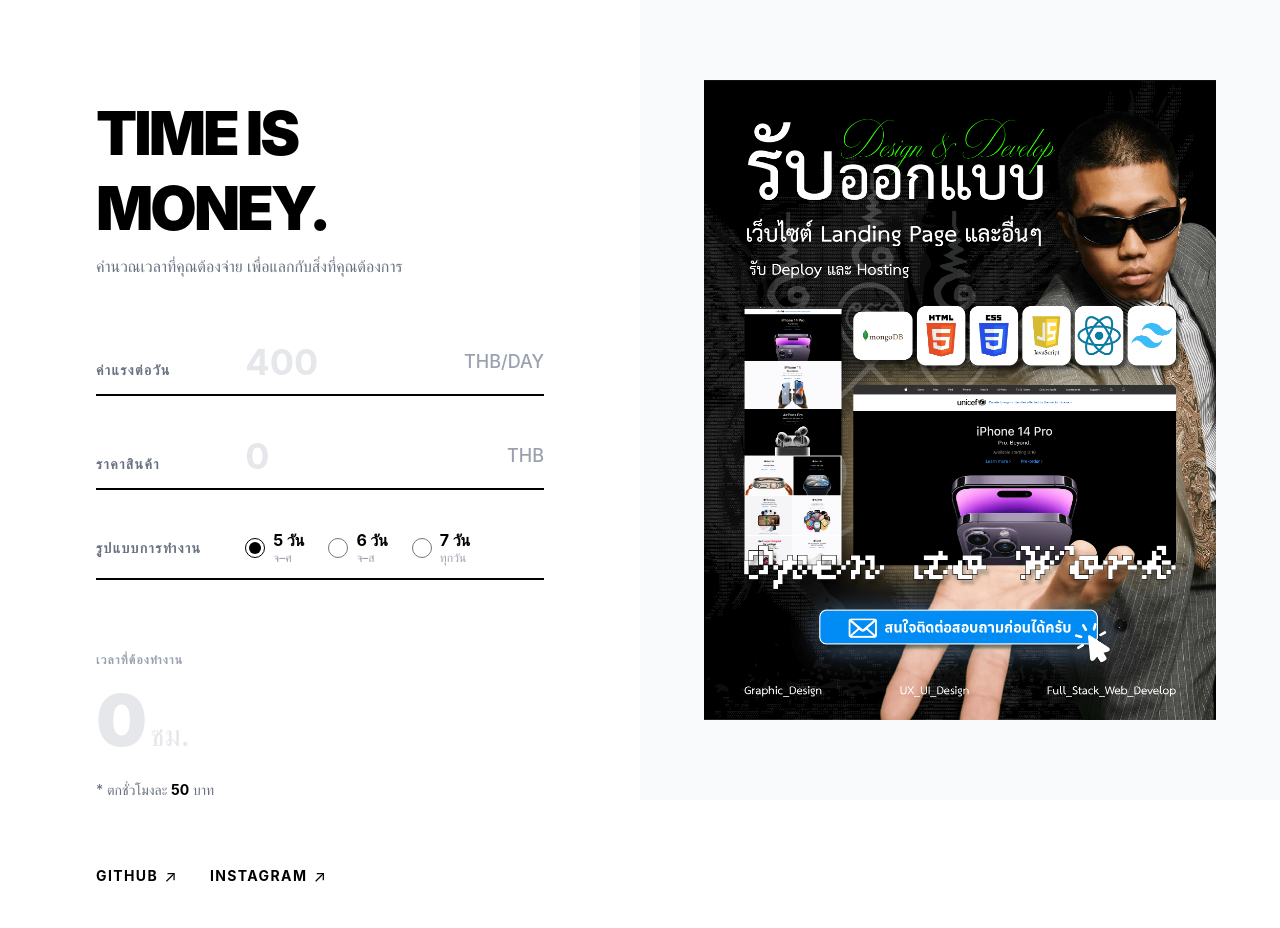
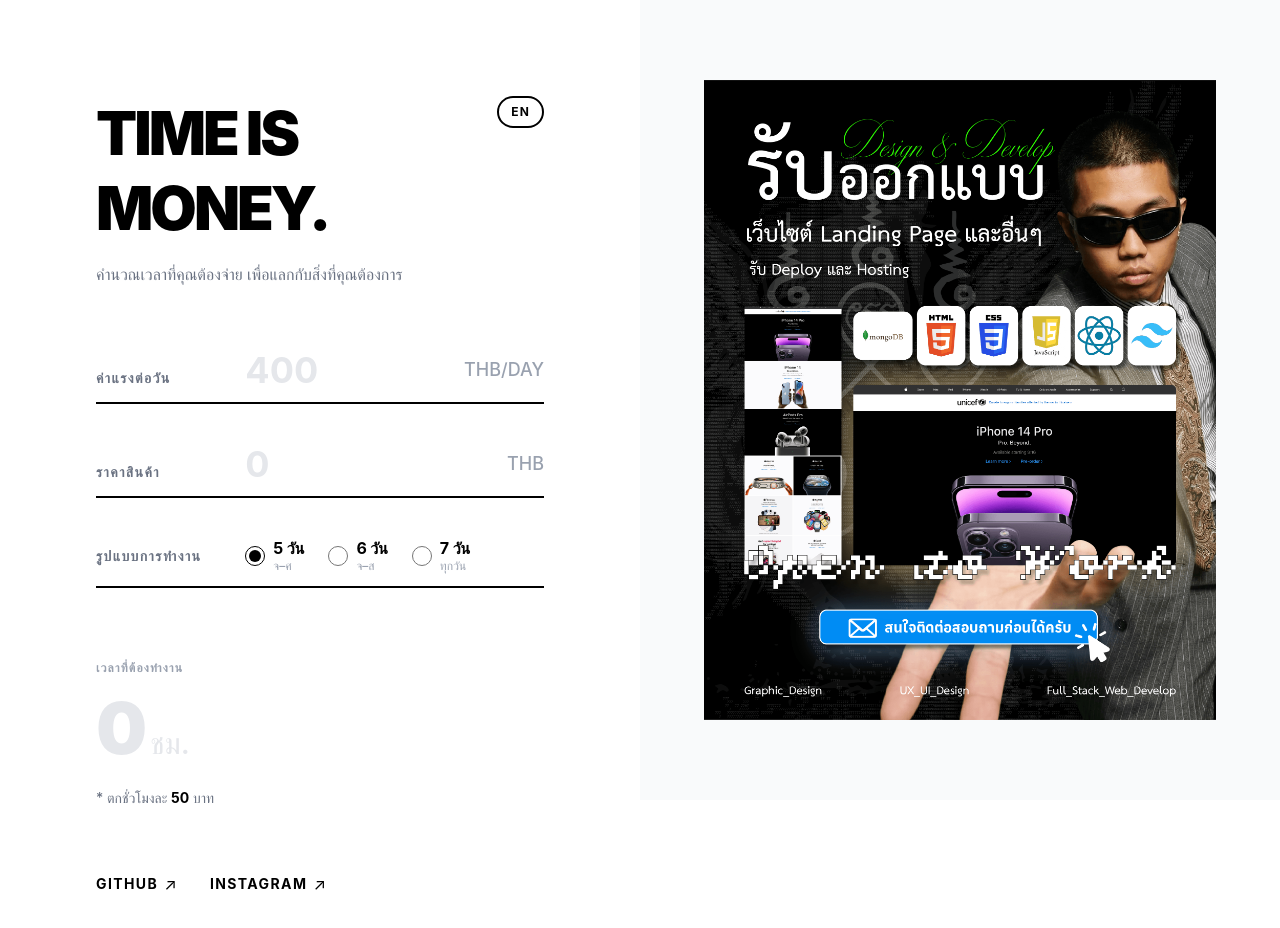
Before and after one commit to jolynestarchaser/timecalculator, a React (Vite) app: page / in a window 1280 px wide. Shown: the top 928 px of the page. Built offline with nearby package versions, Linux system fonts and the light colour scheme.

Commit message:
Update Language

```diff
--- a/src/App.jsx
+++ b/src/App.jsx
@@ -1,9 +1,63 @@
 import { useState } from 'react'
+
+const translations = {
+  th: {
+    subtitle: 'คำนวณเวลาที่คุณต้องจ่าย เพื่อแลกกับสิ่งที่คุณต้องการ',
+    wageLabel: 'ค่าแรงต่อวัน',
+    priceLabel: 'ราคาสินค้า',
+    scheduleLabel: 'รูปแบบการทำงาน',
+    days5: '5 วัน',
+    days5sub: 'จ–ศ',
+    days6: '6 วัน',
+    days6sub: 'จ–ส',
+    days7: '7 วัน',
+    days7sub: 'ทุกวัน',
+    resultTitle: 'เวลาที่ต้องทำงาน',
+    tooRich: 'คุณรวยเกินจะมาใช้แอพอะไรแบบนี้อีกแล้ว 💸',
+    tooRichSub: 'เอาเวลาไปใช้ชีวิตเถอะครับ!',
+    invalidTitle: 'ตัวเลขสูงหรือผิดปกติเกินไป',
+    invalidSub: 'กรุณาลดจำนวนลงให้อยู่ในขอบเขตที่คำนวณได้',
+    hrs: 'ชม.',
+    mins: 'นาที',
+    dayUnit: 'วัน',
+    and: 'และ',
+    weekUnit: 'สัปดาห์',
+    hourlyNote: '* ตกชั่วโมงละ',
+    baht: 'บาท',
+  },
+  en: {
+    subtitle: 'Calculate how much of your life you need to trade for what you want.',
+    wageLabel: 'Daily Wage',
+    priceLabel: 'Item Price',
+    scheduleLabel: 'Work Schedule',
+    days5: '5 Days',
+    days5sub: 'Mon–Fri',
+    days6: '6 Days',
+    days6sub: 'Mon–Sat',
+    days7: '7 Days',
+    days7sub: 'Everyday',
+    resultTitle: 'Time Required to Work',
+    tooRich: "You're too rich to be using an app like this 💸",
+    tooRichSub: 'Go enjoy your life!',
+    invalidTitle: 'Number is too high or invalid',
+    invalidSub: 'Please reduce the amount to a calculable range.',
+    hrs: 'hrs',
+    mins: 'min',
+    dayUnit: 'days',
+    and: 'and',
+    weekUnit: 'weeks',
+    hourlyNote: '* Hourly rate:',
+    baht: 'THB',
+  },
+}
 
 function App() {
   const [wage, setWage] = useState('')
   const [price, setPrice] = useState('')
   const [daysPerWeek, setDaysPerWeek] = useState(5)
+  const [lang, setLang] = useState('th')
+
+  const t = translations[lang]
 
   const HOURS_PER_DAY = 8;
   const actualWage = parseFloat(wage) || 400;
@@ -29,6 +83,14 @@ function App() {
   const isTooRich = wage.length > 7;
   const isInvalidResult = !isTooRich && price !== '' && (!Number.isFinite(totalHours) || totalHours > Number.MAX_SAFE_INTEGER);
 
+  const locale = lang === 'th' ? 'th-TH' : 'en-US';
+
+  const scheduleOptions = [
+    { value: 5, label: t.days5, sub: t.days5sub },
+    { value: 6, label: t.days6, sub: t.days6sub },
+    { value: 7, label: t.days7, sub: t.days7sub },
+  ];
+
   return (
     <div className="min-h-screen flex flex-col md:flex-row bg-white text-black font-sans selection:bg-black selection:text-white">
 
@@ -45,12 +107,21 @@ function App() {
       <div className="w-full md:w-1/2 flex flex-col justify-between p-8 sm:p-12 md:p-16 lg:p-24 order-2 md:order-1 min-h-[60vh] md:min-h-screen">
 
         <div>
-          {/* Header */}
+          {/* Language Toggle + Header */}
           <header className="mb-16">
-            <h1 className="text-4xl md:text-5xl lg:text-6xl font-black uppercase tracking-tighter leading-tight mb-2">
-              Time is<br />Money.
-            </h1>
-            <p className="text-gray-500 font-medium">คำนวณเวลาที่คุณต้องจ่าย เพื่อแลกกับสิ่งที่คุณต้องการ</p>
+            <div className="flex justify-between items-start mb-4">
+              <h1 className="text-4xl md:text-5xl lg:text-6xl font-black uppercase tracking-tighter leading-tight">
+                Time is<br />Money.
+              </h1>
+              <button
+                onClick={() => setLang(lang === 'th' ? 'en' : 'th')}
+                className="flex-shrink-0 ml-4 px-3 py-1.5 text-xs font-bold uppercase tracking-widest border-2 border-black rounded-full hover:bg-black hover:text-white transition-all duration-200 cursor-pointer"
+                aria-label="Toggle language"
+              >
+                {lang === 'th' ? 'EN' : 'TH'}
+              </button>
+            </div>
+            <p className="text-gray-500 font-medium">{t.subtitle}</p>
           </header>
 
           {/* Form */}
@@ -58,7 +129,7 @@ function App() {
             {/* Wage Input */}
             <div className="flex flex-col sm:flex-row sm:items-baseline border-b-2 border-black pb-3 group transition-colors focus-within:border-gray-500">
               <label htmlFor="wage" className="w-full sm:w-1/3 text-xs sm:text-sm font-bold uppercase tracking-widest text-gray-500 mb-2 sm:mb-0 transition-colors group-focus-within:text-black">
-                ค่าแรงต่อวัน
+                {t.wageLabel}
               </label>
               <div className="w-full sm:w-2/3 relative flex items-center">
                 <input
@@ -90,7 +161,7 @@ function App() {
             {/* Price Input */}
             <div className="flex flex-col sm:flex-row sm:items-baseline border-b-2 border-black pb-3 group transition-colors focus-within:border-gray-500">
               <label htmlFor="price" className="w-full sm:w-1/3 text-xs sm:text-sm font-bold uppercase tracking-widest text-gray-500 mb-2 sm:mb-0 transition-colors group-focus-within:text-black">
-                ราคาสินค้า
+                {t.priceLabel}
               </label>
               <div className="w-full sm:w-2/3 relative flex items-center">
                 <input
@@ -122,14 +193,10 @@ function App() {
             {/* Days Per Week Input */}
             <div className="flex flex-col sm:flex-row sm:items-center border-b-2 border-black pb-3 group transition-colors focus-within:border-gray-500">
               <label className="w-full sm:w-1/3 text-xs sm:text-sm font-bold uppercase tracking-widest text-gray-500 mb-2 sm:mb-0 transition-colors group-focus-within:text-black">
-                รูปแบบการทำงาน
+                {t.scheduleLabel}
               </label>
               <div className="w-full sm:w-2/3 flex gap-6">
-                {[
-                  { value: 5, label: '5 วัน', sub: 'จ–ศ' },
-                  { value: 6, label: '6 วัน', sub: 'จ–ส' },
-                  { value: 7, label: '7 วัน', sub: 'ทุกวัน' },
-                ].map(opt => (
+                {scheduleOptions.map(opt => (
                   <label key={opt.value} className="cursor-pointer flex items-center gap-2">
                     <input
                       type="radio"
@@ -150,17 +217,17 @@ function App() {
 
             {/* Result Area */}
             <div className="pt-8">
-              <h2 className="text-xs font-bold uppercase tracking-widest text-gray-400 mb-4">เวลาที่ต้องทำงาน</h2>
+              <h2 className="text-xs font-bold uppercase tracking-widest text-gray-400 mb-4">{t.resultTitle}</h2>
 
               {isTooRich ? (
                 <div className="p-6 bg-black text-white rounded-xl border border-gray-800">
-                  <p className="text-xl sm:text-2xl font-black leading-tight tracking-tight">คุณรวยเกินจะมาใช้แอพอะไรแบบนี้อีกแล้ว 💸</p>
-                  <p className="text-sm sm:text-base mt-2 text-gray-400 font-medium">เอาเวลาไปใช้ชีวิตเถอะครับ!</p>
+                  <p className="text-xl sm:text-2xl font-black leading-tight tracking-tight">{t.tooRich}</p>
+                  <p className="text-sm sm:text-base mt-2 text-gray-400 font-medium">{t.tooRichSub}</p>
                 </div>
               ) : isInvalidResult ? (
                 <div className="p-6 bg-red-50 text-red-600 rounded-xl border border-red-200">
-                  <p className="text-lg font-bold">ตัวเลขสูงหรือผิดปกติเกินไป</p>
-                  <p className="text-sm mt-1">กรุณาลดจำนวนลงให้อยู่ในขอบเขตที่คำนวณได้</p>
+                  <p className="text-lg font-bold">{t.invalidTitle}</p>
+                  <p className="text-sm mt-1">{t.invalidSub}</p>
                 </div>
               ) : (
                 <>
@@ -169,17 +236,17 @@ function App() {
                     <div className="flex items-baseline flex-wrap gap-x-3 gap-y-1 break-words">
                       {hours > 0 && (
                         <span className="text-5xl sm:text-6xl md:text-7xl font-black tracking-tighter break-all">
-                          {hours.toLocaleString('th-TH')} <span className="text-2xl sm:text-3xl text-gray-400 font-medium tracking-normal -ml-1 inline-block">ชม.</span>
+                          {hours.toLocaleString(locale)} <span className="text-2xl sm:text-3xl text-gray-400 font-medium tracking-normal -ml-1 inline-block">{t.hrs}</span>
                         </span>
                       )}
                       {minutes > 0 && (
                         <span className="text-5xl sm:text-6xl md:text-7xl font-black tracking-tighter break-all">
-                          {minutes.toLocaleString('th-TH')} <span className="text-2xl sm:text-3xl text-gray-400 font-medium tracking-normal -ml-1 inline-block">นาที</span>
+                          {minutes.toLocaleString(locale)} <span className="text-2xl sm:text-3xl text-gray-400 font-medium tracking-normal -ml-1 inline-block">{t.mins}</span>
                         </span>
                       )}
                       {hours === 0 && minutes === 0 && (
                         <span className="text-5xl sm:text-6xl md:text-7xl font-black tracking-tighter text-gray-200">
-                          0 <span className="text-2xl sm:text-3xl font-medium tracking-normal -ml-1">ชม.</span>
+                          0 <span className="text-2xl sm:text-3xl font-medium tracking-normal -ml-1">{t.hrs}</span>
                         </span>
                       )}
                     </div>
@@ -189,20 +256,20 @@ function App() {
                       <div className="flex flex-col gap-2 text-lg sm:text-xl font-medium text-gray-600 border-l-2 border-gray-200 pl-4 mt-2 break-words">
                         <div>
                           <span className="text-gray-400 mr-2">≈</span>
-                          <span className="font-bold text-black break-all">{dFull.toLocaleString('th-TH')}</span> วัน
-                          {dHours > 0 && <span> <span className="text-gray-400 font-normal">และ</span> <span className="font-bold text-black break-all">{dHours.toLocaleString('th-TH')}</span> ชม.</span>}
+                          <span className="font-bold text-black break-all">{dFull.toLocaleString(locale)}</span> {t.dayUnit}
+                          {dHours > 0 && <span> <span className="text-gray-400 font-normal">{t.and}</span> <span className="font-bold text-black break-all">{dHours.toLocaleString(locale)}</span> {t.hrs}</span>}
                         </div>
                         <div>
                           <span className="text-gray-400 mr-2">≈</span>
-                          <span className="font-bold text-black break-all">{wFull.toLocaleString('th-TH')}</span> สัปดาห์
-                          {wDays > 0 && <span> <span className="text-gray-400 font-normal">และ</span> <span className="font-bold text-black break-all">{wDays.toLocaleString('th-TH')}</span> วัน</span>}
+                          <span className="font-bold text-black break-all">{wFull.toLocaleString(locale)}</span> {t.weekUnit}
+                          {wDays > 0 && <span> <span className="text-gray-400 font-normal">{t.and}</span> <span className="font-bold text-black break-all">{wDays.toLocaleString(locale)}</span> {t.dayUnit}</span>}
                         </div>
                       </div>
                     )}
                   </div>
 
                   <p className="mt-6 text-sm font-medium text-gray-500 break-words">
-                    * ตกชั่วโมงละ <span className="font-bold text-black break-all">{hourlyRate.toLocaleString('th-TH', { maximumFractionDigits: 2 })}</span> บาท
+                    {t.hourlyNote} <span className="font-bold text-black break-all">{hourlyRate.toLocaleString(locale, { maximumFractionDigits: 2 })}</span> {t.baht}
                   </p>
                 </>
               )}
```
